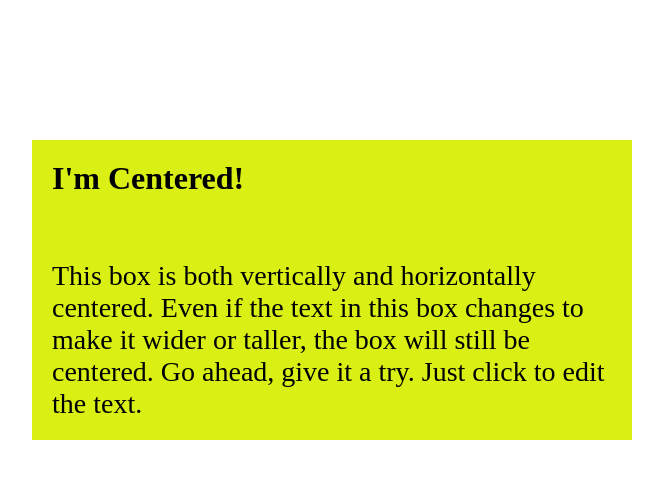
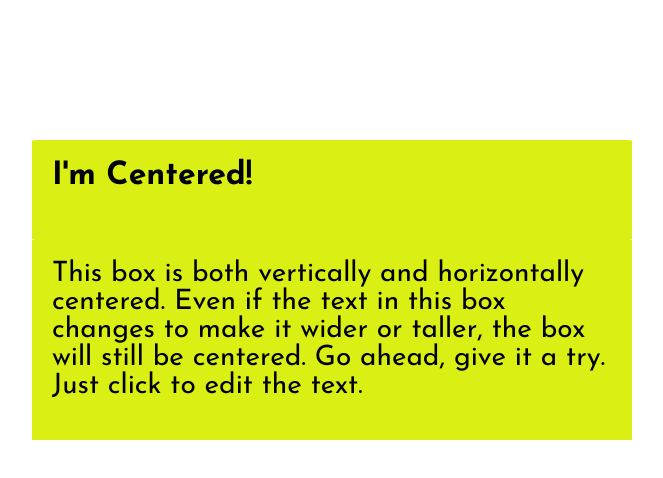
Before and after one commit to Jhon-GG/practicaFlex, a plain HTML site: page index.html in a window 1280 px wide. Shown: the whole page, without its empty margins (308-971 px from the left). Drawn offline with Linux system fonts and the light colour scheme.

Commit message:
feat: :sparkles: Finalizacion ejercicio 3 de practica de flex
Se realizo la ultima parte del tercer ejercicio de practica con flex

```diff
--- a/css/style.css
+++ b/css/style.css
@@ -30,8 +30,9 @@ body{
     height: 100px;
     width: 600px;
     background: #daf015;
-    font-family: Merriweather;
+    font-family: Josefin Sans;
     padding: 20px;
+    border-radius: 1%;
 }
 
 .Text{
@@ -40,4 +41,5 @@ body{
     background: #daf015;
     padding: 20px;
     font-size: 28px;
+    font-family: Josefin Sans;
 }
--- a/index.html
+++ b/index.html
@@ -6,6 +6,9 @@
     <title>Ejercicio 3</title>
     <link rel="icon" type="image/x-icon" href="storage/img/computador.png">
     <link rel="stylesheet" href="css/style.css"
+    <link rel="preconnect" href="https://fonts.googleapis.com">
+    <link rel="preconnect" href="https://fonts.gstatic.com" crossorigin>
+    <link href="https://fonts.googleapis.com/css2?family=Josefin+Sans:ital,wght@0,100..700;1,100..700&family=Noto+Sans:ital,wght@0,100..900;1,100..900&display=swap" rel="stylesheet">
 
 </head>
 <body>
```
